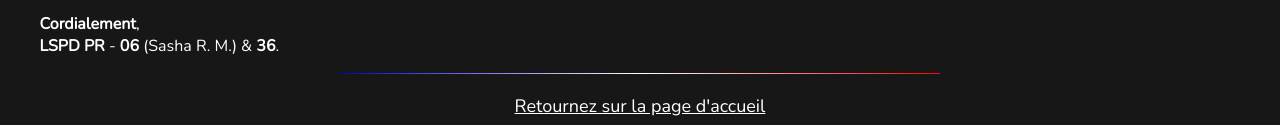
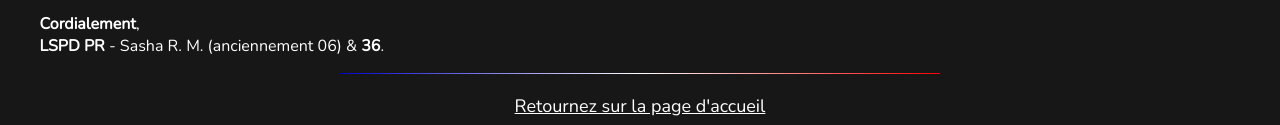
Before and after one commit to ARCHIV3D/PRUnit, a plain HTML site: page presentation.html in a window 1280 px wide. Shown: the part 851-976 px from the top of the page. Drawn offline with nearby package versions, Linux system fonts and the light colour scheme.

Commit message:
Update presentation.html

```diff
--- a/presentation.html
+++ b/presentation.html
@@ -35,7 +35,7 @@
  		</p>
 		<p class="pr-text">
 			<b>Cordialement</b>, <br>
-			<b>LSPD PR</b> - <b>06</b> (Sasha R. M.) &amp; <b>36</b>.
+			<b>LSPD PR</b> - Sasha R. M. (anciennement 06) &amp; <b>36</b>.
 		</p>
 	</div>
 	<hr class="pr-hr">
```
